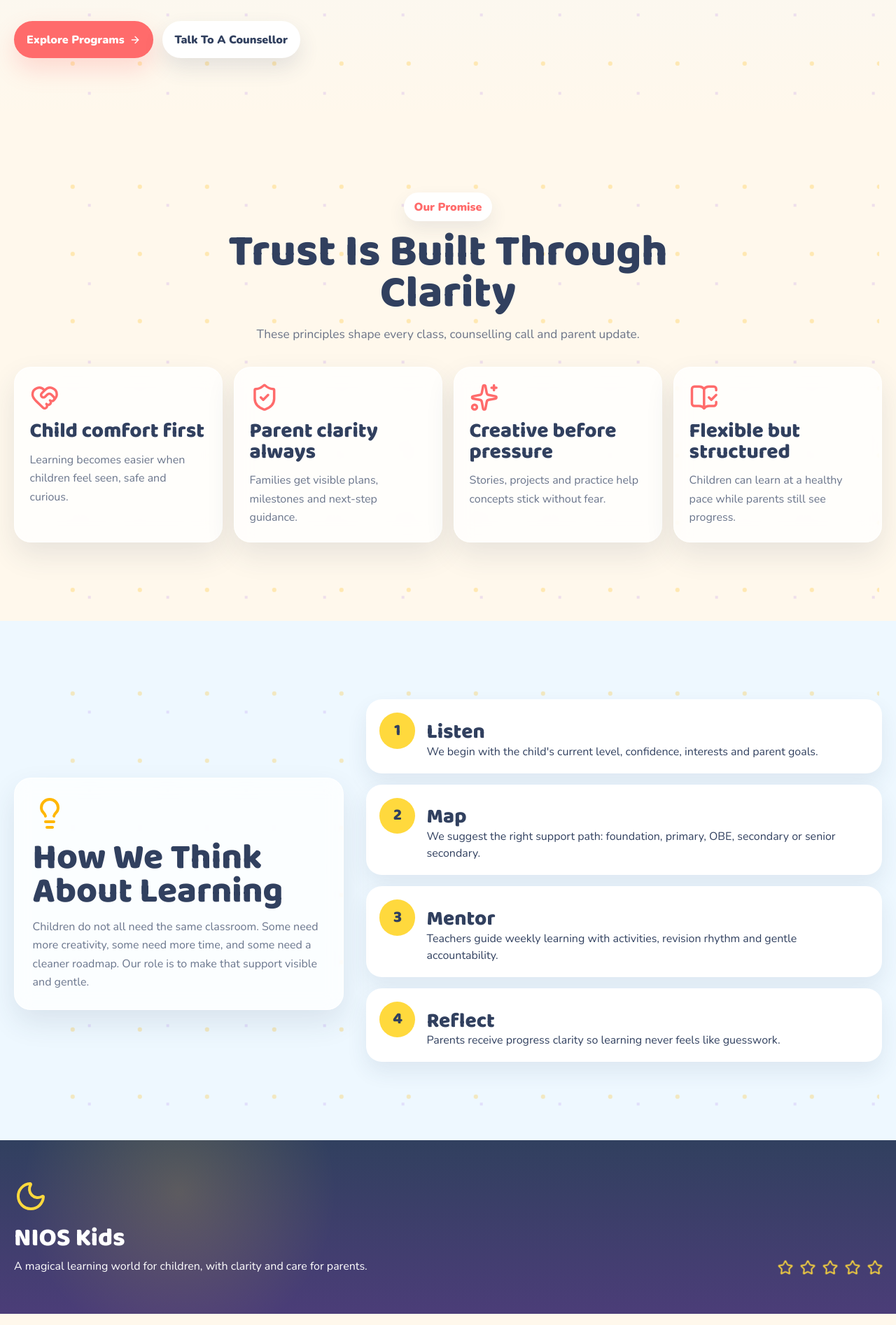
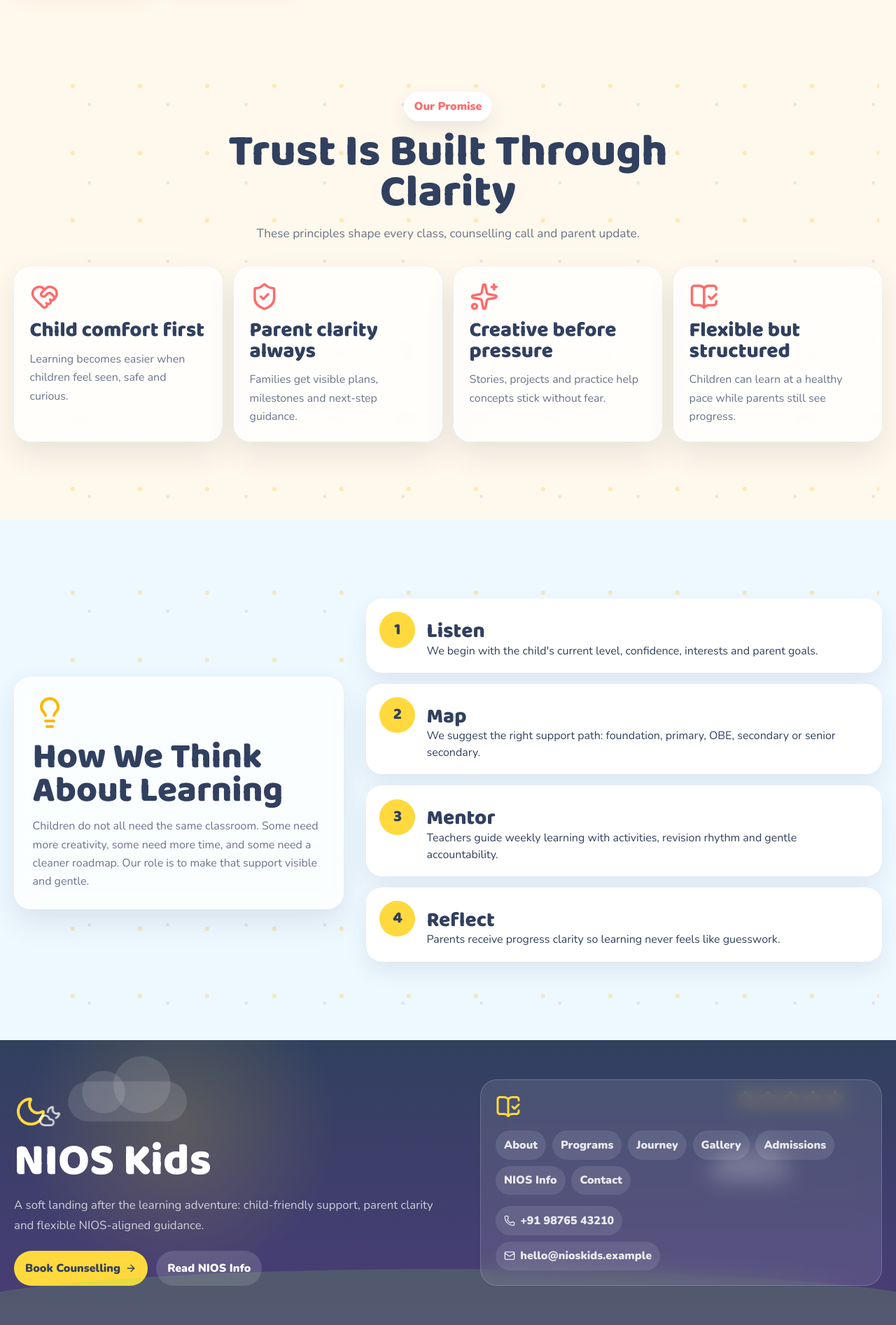
Before and after one commit to RajatSingh2907/Nioskids, a Next.js app: page /about in a window 1280 px wide. Shown: the part 781-2674 px from the top of the page at 70% size. Built offline with nearby package versions, Linux system fonts and the light colour scheme.

Commit message:
one global polish to major pages and components

```diff
--- a/app/about/page.tsx
+++ b/app/about/page.tsx
@@ -43,7 +43,7 @@
               </p>
               <div className="trust-actions">
                 <Link href="/programs">Explore Programs <ArrowRight className="size-4" aria-hidden /></Link>
-                <Link href="/#contact">Talk To A Counsellor</Link>
+                <Link href="/contact">Talk To A Counsellor</Link>
               </div>
             </div>
             <div className="about-story-card">
--- a/app/admissions/page.tsx
+++ b/app/admissions/page.tsx
@@ -41,7 +41,7 @@
               <h1>A Calm Start For Parents, A Gentle Start For Children</h1>
               <p>Admission begins with a conversation, not pressure. We understand your child&apos;s learning stage, family goals and support needs before suggesting a program.</p>
               <div className="trust-actions">
-                <Link href="/#contact">Book Counselling <ArrowRight className="size-4" aria-hidden /></Link>
+                <Link href="/contact">Book Counselling <ArrowRight className="size-4" aria-hidden /></Link>
                 <a href={siteContact.whatsapp}>WhatsApp Us</a>
               </div>
             </div>
@@ -116,7 +116,7 @@
           <Sparkles className="size-12" aria-hidden />
           <h2>Ready To Understand The Best Starting Point?</h2>
           <p>Share the child&apos;s age, current learning situation and parent goals. We will suggest the next step.</p>
-          <Link href="/#contact">Start Parent Counselling <HeartHandshake className="size-4" aria-hidden /></Link>
+          <Link href="/contact">Start Parent Counselling <HeartHandshake className="size-4" aria-hidden /></Link>
         </section>
       </main>
       <Footer />
--- a/app/gallery/page.tsx
+++ b/app/gallery/page.tsx
@@ -85,7 +85,7 @@
           <Sparkles className="size-12" aria-hidden />
           <h2>Want These Moments For Your Child?</h2>
           <p>Start with counselling and we will suggest the right learning rhythm, activity style and review plan.</p>
-          <Link href="/#contact">Start Parent Counselling <CheckCircle2 className="size-4" aria-hidden /></Link>
+          <Link href="/contact">Start Parent Counselling <CheckCircle2 className="size-4" aria-hidden /></Link>
         </section>
       </main>
       <Footer />
--- a/app/globals.css
+++ b/app/globals.css
@@ -2131,6 +2131,23 @@
   animation: doodle-drift 18s linear infinite;
 }
 
+.trust-hero::after,
+.nios-info-hero::after {
+  content: "";
+  position: absolute;
+  right: clamp(1rem, 5vw, 5rem);
+  bottom: clamp(1rem, 5svh, 3.5rem);
+  width: clamp(8rem, 18vw, 16rem);
+  height: clamp(8rem, 18vw, 16rem);
+  border: 1.3rem solid rgba(255, 217, 61, 0.34);
+  border-left-color: rgba(92, 200, 255, 0.34);
+  border-bottom-color: rgba(255, 107, 107, 0.24);
+  border-radius: 50%;
+  pointer-events: none;
+  rotate: -18deg;
+  animation: soft-pop 1.2s ease both, orbit-spin 22s linear infinite;
+}
+
 .programs-hero {
   background:
     radial-gradient(circle at 12% 18%, rgba(255, 107, 107, 0.26), transparent 18rem),
@@ -3018,3 +3035,251 @@
     width: 88%;
   }
 }
+
+/* Phase 4 global polish: compact heroes, soft footer world, page transitions, and responsive QA. */
+.page-transition {
+  min-height: 100vh;
+}
+
+.hero-sky {
+  min-height: 100svh;
+  display: grid;
+  align-items: center;
+  padding-top: clamp(6.5rem, 10svh, 8.2rem) !important;
+  padding-bottom: clamp(4.5rem, 8svh, 6rem) !important;
+}
+
+.trust-hero,
+.nios-info-hero {
+  min-height: 100svh;
+  display: grid;
+  align-items: center;
+  padding-top: clamp(6.4rem, 10svh, 8rem);
+  padding-bottom: clamp(2.6rem, 6svh, 4.2rem);
+}
+
+.trust-hero h1,
+.nios-info-hero h1 {
+  font-size: clamp(2.8rem, 6.4vw, 6rem);
+}
+
+.trust-hero p,
+.nios-info-hero p {
+  font-size: clamp(1rem, 1.6vw, 1.1rem);
+  line-height: 1.62;
+}
+
+.trust-actions,
+.info-hero-actions {
+  margin-top: 1.25rem;
+}
+
+.about-story-card,
+.admission-help-card,
+.journey-orbit-card,
+.gallery-hero-stack,
+.contact-page-panel {
+  max-height: min(34rem, 54svh);
+}
+
+.journey-orbit-card {
+  min-height: min(28rem, 54svh);
+}
+
+.gallery-hero-stack {
+  min-height: min(30rem, 55svh);
+}
+
+.footer-world p {
+  margin-top: 1rem;
+  max-width: 38rem;
+  color: rgba(255, 255, 255, 0.74);
+  font-size: 1.05rem;
+  line-height: 1.7;
+}
+
+.footer-moon-wrap {
+  position: relative;
+  width: fit-content;
+  margin-bottom: 1rem;
+}
+
+.footer-mini-cloud {
+  position: absolute;
+  right: -1.2rem;
+  bottom: -0.4rem;
+  color: rgba(255, 255, 255, 0.78);
+  animation: cloud-breathe 8s ease-in-out infinite;
+}
+
+.footer-cta-row {
+  margin-top: 1.4rem;
+  display: flex;
+  flex-wrap: wrap;
+  gap: 0.75rem;
+}
+
+.footer-cta-row a {
+  display: inline-flex;
+  align-items: center;
+  gap: 0.45rem;
+  border-radius: 999px;
+  padding: 0.8rem 1rem;
+  font-weight: 900;
+  transition: transform 180ms ease, background 180ms ease;
+}
+
+.footer-cta-row a:first-child {
+  background: #ffd93d;
+  color: #31405f;
+}
+
+.footer-cta-row a:last-child {
+  background: rgba(255, 255, 255, 0.14);
+  color: white;
+}
+
+.footer-cta-row a:hover {
+  transform: translateY(-3px);
+}
+
+.footer-panel {
+  position: relative;
+  z-index: 1;
+  border: 1px solid rgba(255, 255, 255, 0.18);
+  border-radius: 1.5rem;
+  background: rgba(255, 255, 255, 0.1);
+  padding: 1.3rem;
+  backdrop-filter: blur(14px);
+}
+
+.footer-panel nav {
+  margin-top: 1rem;
+  display: flex;
+  flex-wrap: wrap;
+  gap: 0.55rem;
+}
+
+.footer-panel nav a,
+.footer-contact a {
+  border-radius: 999px;
+  background: rgba(255, 255, 255, 0.1);
+  padding: 0.55rem 0.75rem;
+  color: rgba(255, 255, 255, 0.86);
+  font-weight: 900;
+  transition: background 180ms ease, transform 180ms ease;
+}
+
+.footer-panel nav a:hover,
+.footer-contact a:hover {
+  background: rgba(255, 255, 255, 0.18);
+  transform: translateY(-2px);
+}
+
+.footer-contact {
+  margin-top: 1rem;
+  display: grid;
+  gap: 0.55rem;
+}
+
+.footer-contact a {
+  display: inline-flex;
+  width: fit-content;
+  align-items: center;
+  gap: 0.45rem;
+}
+
+.footer-stars {
+  position: absolute;
+  right: 6%;
+  top: 18%;
+  display: flex;
+  gap: 0.75rem;
+}
+
+.footer-cloud {
+  position: absolute;
+  width: 10rem;
+  height: 3.4rem;
+  border-radius: 999px;
+  background: rgba(255, 255, 255, 0.12);
+  filter: blur(0.2px);
+}
+
+.footer-cloud::before,
+.footer-cloud::after {
+  content: "";
+  position: absolute;
+  bottom: 0.7rem;
+  border-radius: 50%;
+  background: inherit;
+}
+
+.footer-cloud::before {
+  left: 1.2rem;
+  width: 3.6rem;
+  height: 3.6rem;
+}
+
+.footer-cloud::after {
+  right: 1.4rem;
+  width: 4.8rem;
+  height: 4.8rem;
+}
+
+.footer-cloud-one {
+  left: 8%;
+  top: 18%;
+  animation: cloud-breathe 9s ease-in-out infinite;
+}
+
+.footer-cloud-two {
+  right: 10%;
+  top: 42%;
+  scale: 0.72;
+  animation: cloud-breathe 11s ease-in-out infinite reverse;
+}
+
+.footer-hill {
+  position: absolute;
+  inset-inline: -5%;
+  bottom: -2rem;
+  height: 7rem;
+  border-radius: 50% 50% 0 0;
+  background: rgba(126, 217, 87, 0.18);
+}
+
+@media (min-width: 1024px) {
+  .trust-hero > div,
+  .nios-info-hero-grid {
+    transform: translateY(0.35rem);
+  }
+}
+
+@media (max-width: 900px) {
+  .hero-sky,
+  .trust-hero,
+  .nios-info-hero {
+    min-height: auto;
+    padding-top: 7rem !important;
+    padding-bottom: 3rem !important;
+  }
+
+  .trust-hero h1,
+  .nios-info-hero h1 {
+    font-size: clamp(2.65rem, 13vw, 4.4rem);
+  }
+
+  .about-story-card,
+  .admission-help-card,
+  .journey-orbit-card,
+  .gallery-hero-stack,
+  .contact-page-panel {
+    max-height: none;
+  }
+
+  .footer-stars {
+    position: static;
+    margin-top: 1rem;
+  }
+}
--- a/app/layout.tsx
+++ b/app/layout.tsx
@@ -8,14 +8,28 @@
 
 export const metadata: Metadata = {
   metadataBase: new URL("https://nioskids.example"),
-  title: "NIOS Kids Learning Platform | Learn Beyond Boundaries",
+  applicationName: "NIOS Kids",
+  title: {
+    default: "NIOS Kids Learning Platform | Learn Beyond Boundaries",
+    template: "%s | NIOS Kids"
+  },
   description:
     "A colorful, parent-trusted and child-friendly NIOS learning platform with flexible programs, creative activities and joyful mentoring.",
-  keywords: ["NIOS kids", "online learning", "homeschool support", "children education", "flexible learning"],
+  keywords: ["NIOS kids", "NIOS learning support", "open schooling support", "homeschool support", "children education", "flexible learning"],
+  alternates: {
+    canonical: "/"
+  },
+  robots: {
+    index: true,
+    follow: true
+  },
   openGraph: {
     title: "NIOS Kids Learning Platform",
     description: "Where curiosity begins and learning feels like a magical adventure.",
+    url: "/",
+    siteName: "NIOS Kids",
     type: "website",
+    locale: "en_IN",
     images: ["/images/nios-learning-world.png"]
   },
   twitter: {
@@ -31,9 +45,13 @@
     "@context": "https://schema.org",
     "@type": "EducationalOrganization",
     name: "NIOS Kids Learning Platform",
+    url: "https://nioskids.example",
     description: "Child-friendly NIOS learning support with creative activities and flexible programs.",
     educationalCredentialAwarded: "NIOS learning support",
-    audience: [{ "@type": "Audience", audienceType: "Children and parents" }]
+    telephone: "+91 98765 43210",
+    email: "hello@nioskids.example",
+    audience: [{ "@type": "Audience", audienceType: "Children and parents" }],
+    sameAs: ["https://nioskids.example/about", "https://nioskids.example/programs", "https://nioskids.example/nios-info"]
   };
 
   return (
--- a/app/learning-journey/page.tsx
+++ b/app/learning-journey/page.tsx
@@ -79,7 +79,7 @@
               <h1>Every Child Needs A Path They Can Believe In</h1>
               <p>Our journey turns flexible learning into a visible adventure: discover the child, create a plan, learn with joy, review progress and prepare calmly for the next milestone.</p>
               <div className="trust-actions">
-                <Link href="/#contact">Create My Child&apos;s Roadmap <ArrowRight className="size-4" aria-hidden /></Link>
+                <Link href="/contact">Create My Child&apos;s Roadmap <ArrowRight className="size-4" aria-hidden /></Link>
                 <Link href="/programs">Compare Programs</Link>
               </div>
             </div>
@@ -145,7 +145,7 @@
           <CheckCircle2 className="size-12" aria-hidden />
           <h2>Ready To Turn Confusion Into A Clear Roadmap?</h2>
           <p>Start with a counselling call and we will map the child&apos;s current stage, support needs and next milestone.</p>
-          <Link href="/#contact">Book Parent Counselling <ArrowRight className="size-4" aria-hidden /></Link>
+          <Link href="/contact">Book Parent Counselling <ArrowRight className="size-4" aria-hidden /></Link>
         </section>
       </main>
       <Footer />
--- a/app/programs/page.tsx
+++ b/app/programs/page.tsx
@@ -32,7 +32,7 @@
             <h1>Choose A Learning Path That Fits Your Child</h1>
             <p>Each program is designed around age, confidence, parent goals and NIOS-aligned academic needs. Dummy details are used for now and can be replaced with exact offerings later.</p>
             <div className="trust-actions">
-              <Link href="/#contact">Get Program Guidance <ArrowRight className="size-4" aria-hidden /></Link>
+              <Link href="/contact">Get Program Guidance <ArrowRight className="size-4" aria-hidden /></Link>
               <Link href="/nios-info">Understand NIOS Info</Link>
             </div>
           </div>
@@ -52,7 +52,7 @@
                     ))}
                   </ul>
                   <strong>{program.parentFit}</strong>
-                  <Link href="/#contact">Discuss this program <ArrowRight className="size-4" aria-hidden /></Link>
+                  <Link href="/contact">Discuss this program <ArrowRight className="size-4" aria-hidden /></Link>
                 </article>
               ))}
             </div>
@@ -103,7 +103,7 @@
           <GraduationCap className="size-12" aria-hidden />
           <h2>Not Sure Which Program Fits?</h2>
           <p>A short counselling call can map the child&apos;s current level, parent goals and best starting point.</p>
-          <Link href="/#contact">Book Parent Counselling <HeartHandshake className="size-4" aria-hidden /></Link>
+          <Link href="/contact">Book Parent Counselling <HeartHandshake className="size-4" aria-hidden /></Link>
         </section>
       </main>
       <Footer />
--- /dev/null
+++ b/app/template.tsx
@@ -0,0 +1,16 @@
+"use client";
+
+import { motion } from "framer-motion";
+
+export default function Template({ children }: { children: React.ReactNode }) {
+  return (
+    <motion.div
+      className="page-transition"
+      initial={{ opacity: 0, y: 10 }}
+      animate={{ opacity: 1, y: 0 }}
+      transition={{ duration: 0.32, ease: [0.22, 1, 0.36, 1] }}
+    >
+      {children}
+    </motion.div>
+  );
+}
--- a/components/Footer.tsx
+++ b/components/Footer.tsx
@@ -1,15 +1,47 @@
-import { Moon, Star } from "lucide-react";
+import Link from "next/link";
+import { ArrowRight, BookOpenCheck, CloudMoon, Mail, Moon, Phone, Star } from "lucide-react";
+import { siteContact } from "@/lib/site-data";
+
+const footerLinks = [
+  ["About", "/about"],
+  ["Programs", "/programs"],
+  ["Journey", "/learning-journey"],
+  ["Gallery", "/gallery"],
+  ["Admissions", "/admissions"],
+  ["NIOS Info", "/nios-info"],
+  ["Contact", "/contact"]
+];
 
 export function Footer() {
   return (
     <footer className="night-footer px-5 py-14 text-white">
-      <div className="mx-auto flex max-w-7xl flex-col gap-8 md:flex-row md:items-end md:justify-between">
-        <div>
-          <Moon className="mb-4 size-12 text-sun" aria-hidden />
-          <h2 className="font-heading text-4xl font-extrabold">NIOS Kids</h2>
-          <p className="mt-2 max-w-xl text-white/72">A magical learning world for children, with clarity and care for parents.</p>
+      <div className="footer-cloud footer-cloud-one" aria-hidden />
+      <div className="footer-cloud footer-cloud-two" aria-hidden />
+      <div className="footer-hill" aria-hidden />
+      <div className="mx-auto grid max-w-7xl gap-8 lg:grid-cols-[1.05fr_0.95fr] lg:items-end">
+        <div className="footer-world">
+          <div className="footer-moon-wrap">
+            <Moon className="size-12 text-sun" aria-hidden />
+            <CloudMoon className="footer-mini-cloud size-8" aria-hidden />
+          </div>
+          <h2 className="font-heading text-[clamp(2.5rem,5vw,5.4rem)] font-extrabold leading-none">NIOS Kids</h2>
+          <p>A soft landing after the learning adventure: child-friendly support, parent clarity and flexible NIOS-aligned guidance.</p>
+          <div className="footer-cta-row">
+            <Link href="/contact">Book Counselling <ArrowRight className="size-4" aria-hidden /></Link>
+            <Link href="/nios-info">Read NIOS Info</Link>
+          </div>
         </div>
-        <div className="flex gap-3" aria-hidden>
+        <div className="footer-panel">
+          <BookOpenCheck className="size-9 text-sun" aria-hidden />
+          <nav aria-label="Footer navigation">
+            {footerLinks.map(([label, href]) => <Link key={label} href={href}>{label}</Link>)}
+          </nav>
+          <div className="footer-contact">
+            <a href={`tel:${siteContact.phone.replace(/\s/g, "")}`}><Phone className="size-4" aria-hidden /> {siteContact.phone}</a>
+            <a href={`mailto:${siteContact.email}`}><Mail className="size-4" aria-hidden /> {siteContact.email}</a>
+          </div>
+        </div>
+        <div className="footer-stars" aria-hidden>
           {Array.from({ length: 5 }).map((_, index) => <Star key={index} className="twinkle size-5 text-sun" />)}
         </div>
       </div>
--- a/components/Hero.tsx
+++ b/components/Hero.tsx
@@ -50,10 +50,10 @@
             A colorful learning world where children build confidence through stories, projects and practice, while parents get clear guidance for flexible NIOS-aligned learning.
           </p>
           <div className="mt-8 flex flex-wrap gap-4">
-            <a className="magic-button bg-coral text-white" href="#programs">
+            <a className="magic-button bg-coral text-white" href="/programs">
               Find Your Program <ArrowRight className="size-5" aria-hidden />
             </a>
-            <a className="magic-button bg-white text-ink" href="#contact">
+            <a className="magic-button bg-white text-ink" href="/contact">
               Book Parent Counselling <CalendarHeart className="size-5" aria-hidden />
             </a>
           </div>
```
Also changed, not shown: components/Navbar.tsx (+4 -4 lines).
